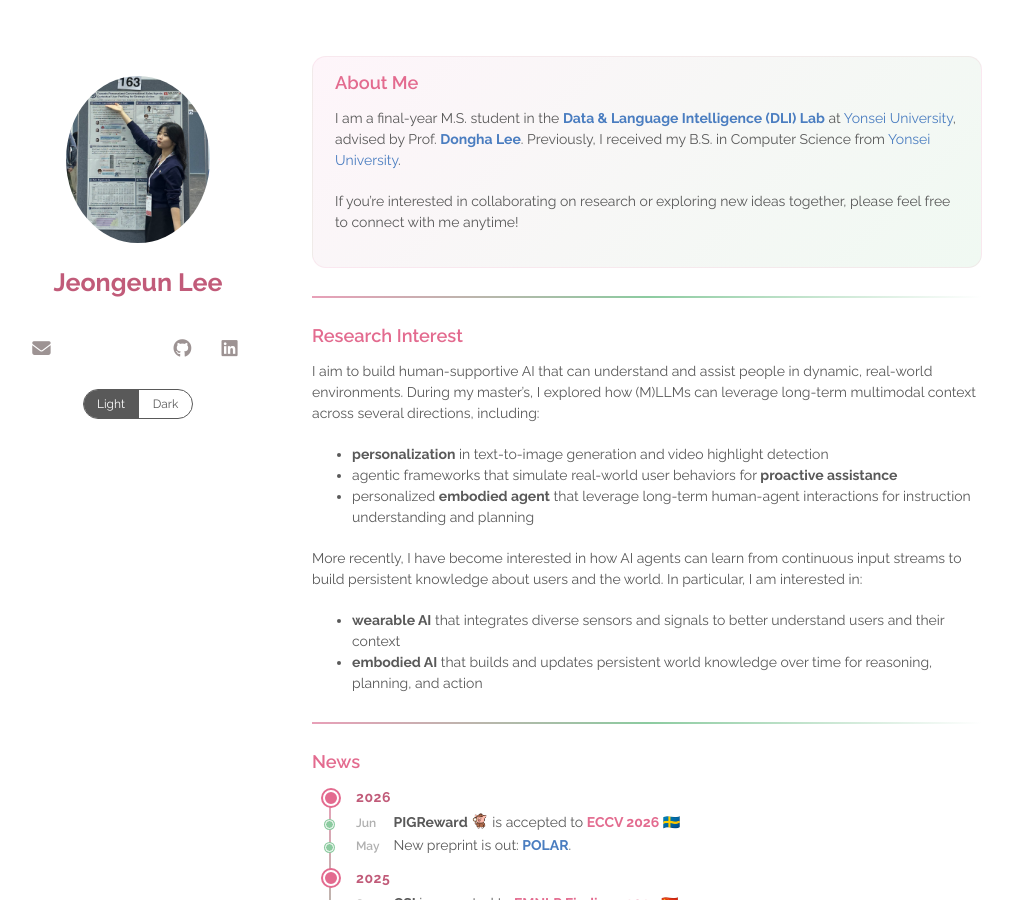
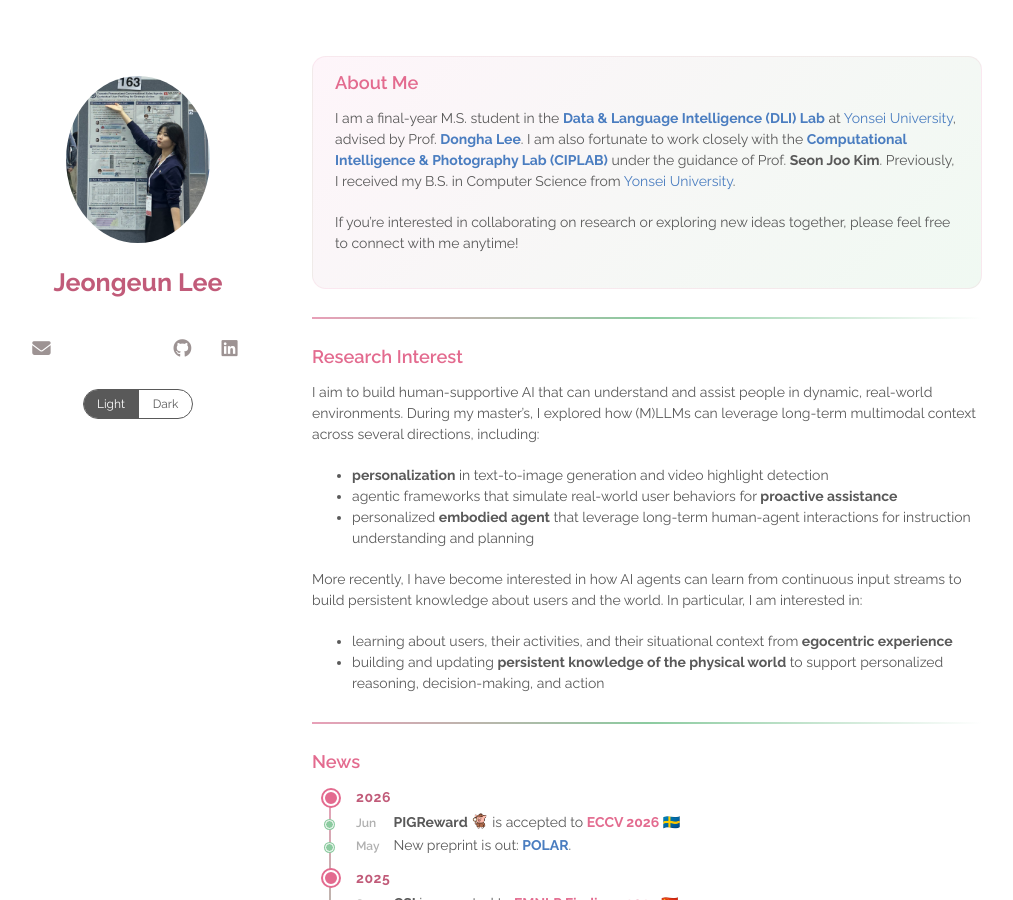
Before and after one commit to jeongeunnn-e/jeongeunnn-e.github.io, a Jekyll site: the page built from index.md, in a window 1280 px wide and 900 px high. Shown: the whole window, without its empty margins (138-1151 px from the left). Built offline with Jekyll 4.4.1, drawn with Linux system fonts in a browser that asks for light colours; a style sheet for code colours, icons or effects is not loaded.

Commit message:
Update research profile

```diff
--- a/index.md
+++ b/index.md
@@ -5,7 +5,7 @@ layout: homepage
 
 ## About Me
 
-I am a final-year M.S. student in the <b>[Data & Language Intelligence (DLI) Lab](https://dli.yonsei.ac.kr)</b> at [Yonsei University](https://www.yonsei.ac.kr/sc/index.jsp), advised by Prof. <b>[Dongha Lee](https://donalee.github.io/)</b>. Previously, I received my B.S. in Computer Science from [Yonsei University](https://www.yonsei.ac.kr/sc/index.jsp).
+I am a final-year M.S. student in the <b>[Data & Language Intelligence (DLI) Lab](https://dli.yonsei.ac.kr)</b> at [Yonsei University](https://www.yonsei.ac.kr/sc/index.jsp), advised by Prof. <b>[Dongha Lee](https://donalee.github.io/)</b>. I am also fortunate to work closely with the <b>[Computational Intelligence & Photography Lab (CIPLAB)](https://www.ciplab.kr/)</b> under the guidance of Prof. <b>Seon Joo Kim</b>. Previously, I received my B.S. in Computer Science from [Yonsei University](https://www.yonsei.ac.kr/sc/index.jsp).
 
 If you're interested in collaborating on research or exploring new ideas together, please feel free to connect with me anytime!
 
@@ -23,8 +23,8 @@ I aim to build human-supportive AI that can understand and assist people in dyna
 
 More recently, I have become interested in how AI agents can learn from continuous input streams to build persistent knowledge about users and the world. In particular, I am interested in:
 
-- <b>wearable AI</b> that integrates diverse sensors and signals to better understand users and their context
-- <b>embodied AI</b> that builds and updates persistent world knowledge over time for reasoning, planning, and action
+- learning about users, their activities, and their situational context from <b>egocentric experience</b>
+- building and updating <b>persistent knowledge of the physical world</b> to support personalized reasoning, decision-making, and action
 
 ---
 ## News
```
